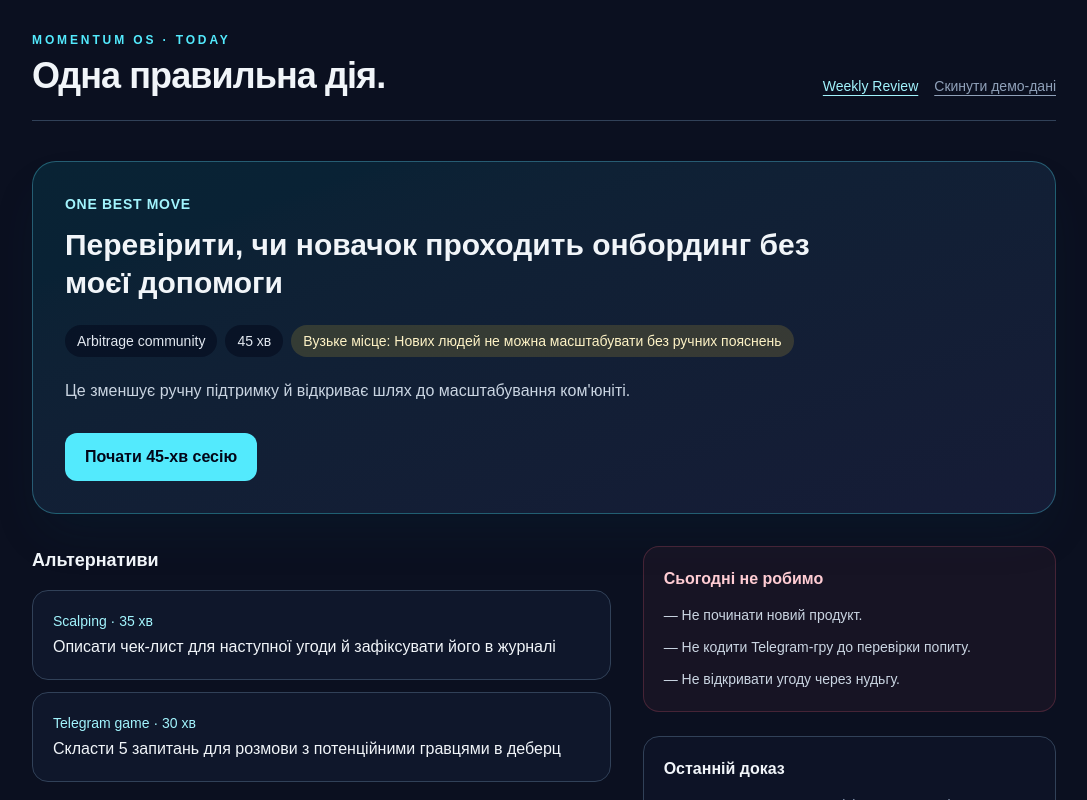
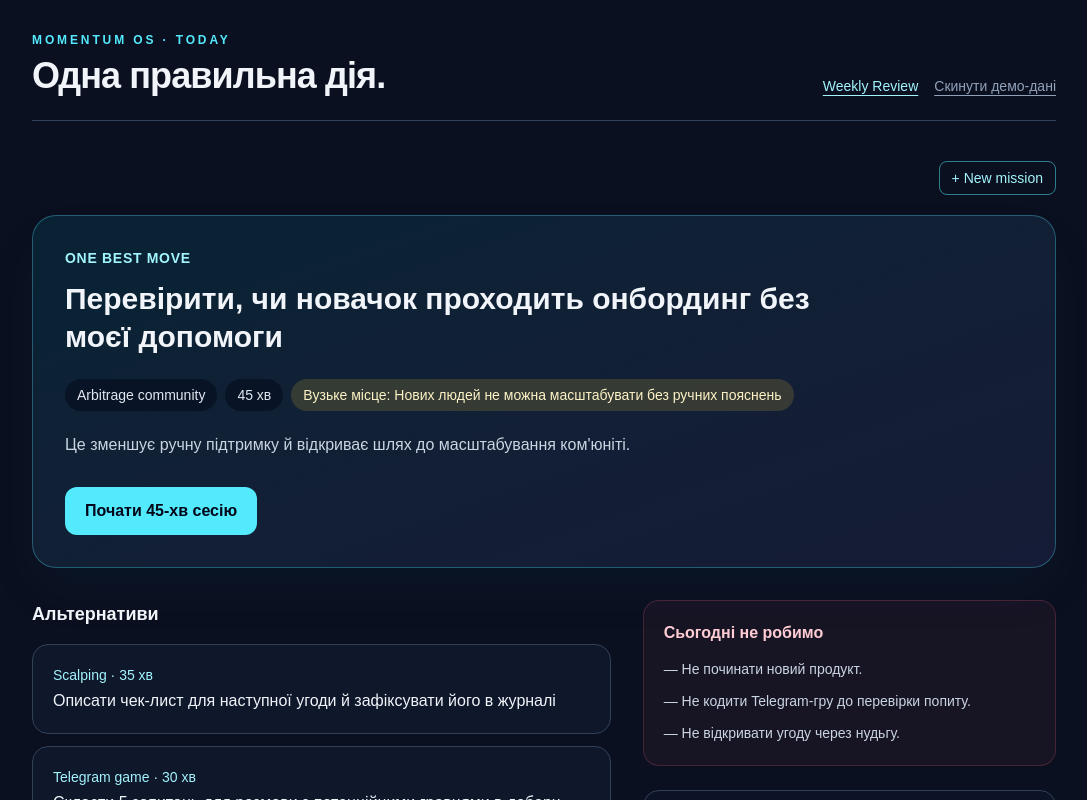
Before and after one commit to Yarosse/MomentumOS, a Next.js app in the folder apps/web/: page / in a window 1280 px wide. Shown: the top 800 px of the page, without its empty margins (96-1183 px from the left). Built offline with nearby package versions, Linux system fonts and the light colour scheme.

Commit message:
feat: add custom mission creation

```diff
--- a/apps/web/src/app/page.tsx
+++ b/apps/web/src/app/page.tsx
@@ -49,6 +49,18 @@ export default function Home() {
     setState(copyInitialState());
   };
 
+  const createMission = () => {
+    const title = window.prompt("Mission result");
+    if (!title?.trim()) return;
+    const engineId = window.prompt(`Engine: ${state.engines.map((item) => item.id).join(", ")}`, "community");
+    if (!engineId || !state.engines.some((item) => item.id === engineId)) return;
+    const whyNow = window.prompt("Why now?");
+    if (!whyNow?.trim()) return;
+    const minutes = Number(window.prompt("Minutes (30-90)", "45"));
+    if (!Number.isFinite(minutes) || minutes < 30 || minutes > 90) return;
+    setState((current) => ({ ...current, missions: [...current.missions, { id: crypto.randomUUID(), title: title.trim(), engineId, whyNow: whyNow.trim(), minutes, status: "planned" }] }));
+  };
+
   if (!hydrated) return <main className="min-h-screen bg-[#0b1020] p-8 text-slate-100">Завантажую Momentum OS…</main>;
 
   return (
@@ -58,6 +70,8 @@ export default function Home() {
           <div><p className="mb-2 text-xs font-bold tracking-[0.24em] text-cyan-300">MOMENTUM OS · TODAY</p><h1 className="text-3xl font-semibold tracking-tight sm:text-4xl">Одна правильна дія.</h1></div>
           <div className="flex gap-4"><Link href="/review" className="w-fit text-sm text-cyan-200 underline underline-offset-4 hover:text-cyan-100">Weekly Review</Link><button onClick={resetDemo} className="w-fit text-sm text-slate-400 underline underline-offset-4 hover:text-slate-200">Скинути демо-дані</button></div>
         </header>
+
+        <div className="mb-5 flex justify-end"><button onClick={createMission} className="rounded-lg border border-cyan-300/50 px-3 py-1.5 text-sm text-cyan-200 hover:bg-cyan-300/10">+ New mission</button></div>
 
         <section className="rounded-3xl border border-cyan-300/30 bg-gradient-to-br from-cyan-400/10 to-indigo-400/10 p-6 shadow-2xl shadow-cyan-950/20 sm:p-8">
           <p className="mb-3 text-sm font-semibold uppercase tracking-wider text-cyan-200">One Best Move</p>
```
